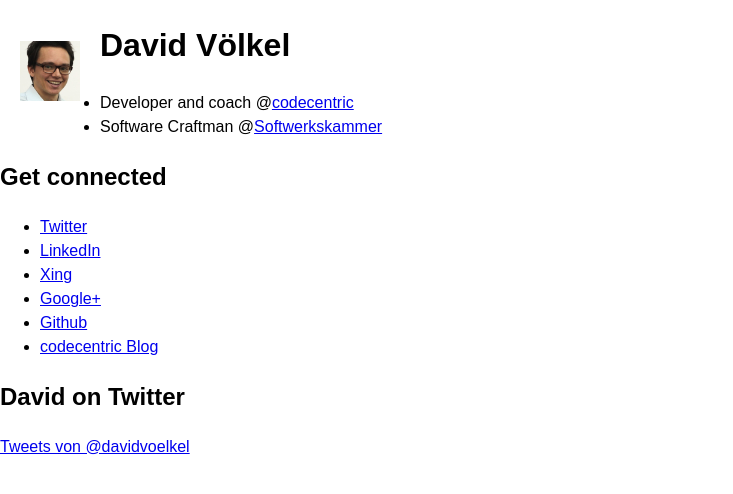
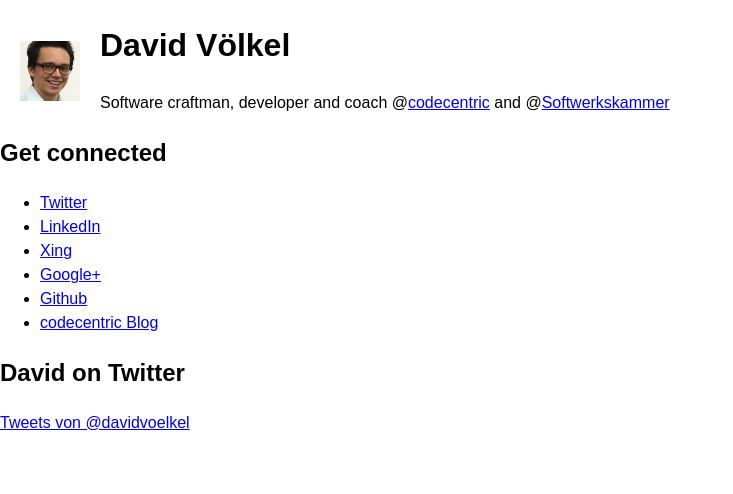
Before and after one commit to davidvoelkel/homepage, a plain HTML site: page davidvoelkel/index.html in a window 1280 px wide. Shown: the whole page, without its empty margins (0-733 px from the left). Drawn offline with Linux system fonts and the light colour scheme.

Commit message:
changed personal description

```diff
--- a/davidvoelkel/index.html
+++ b/davidvoelkel/index.html
@@ -51,10 +51,8 @@
 	</div>
 	<div>
 		<h1>David Völkel</h1>
-		<ul>
-			<li>Developer and coach @<a href="http://www.codecentric.de">codecentric</a></li>
-			<li>Software Craftman @<a href="http://www.softwerkskammer.org">Softwerkskammer</a></li>
-		</ul>
+			<p>Software craftman, developer and coach @<a href="http://www.codecentric.de">codecentric</a> and @<a href="http://www.softwerkskammer.org">Softwerkskammer</a>
+			</p>
 	</div>
 	<div>
 		<h2>Get connected</h2>
```
